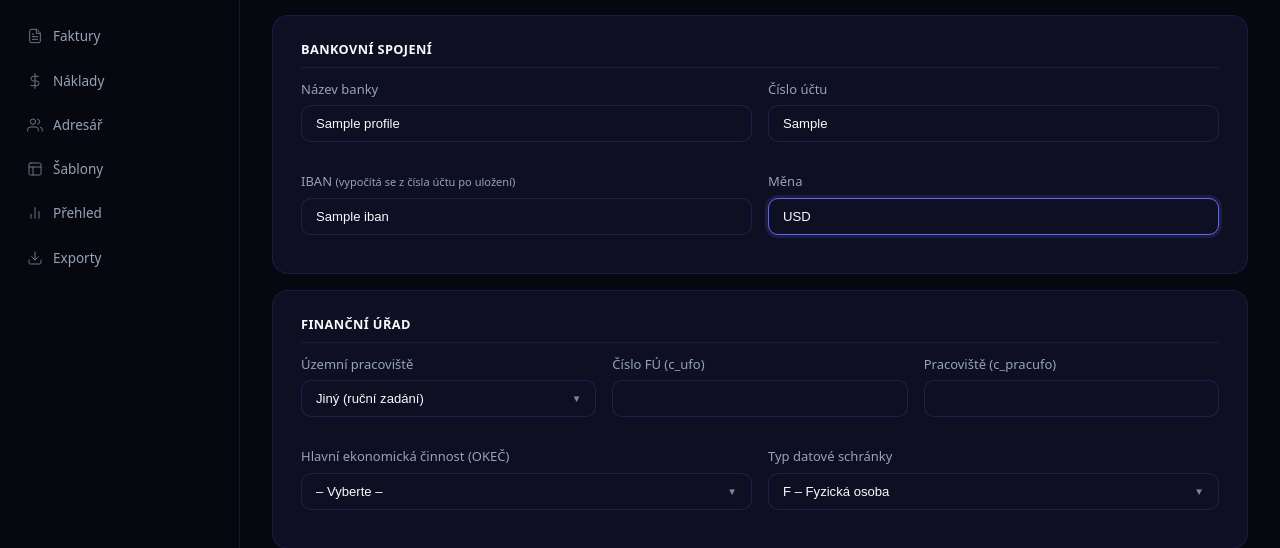
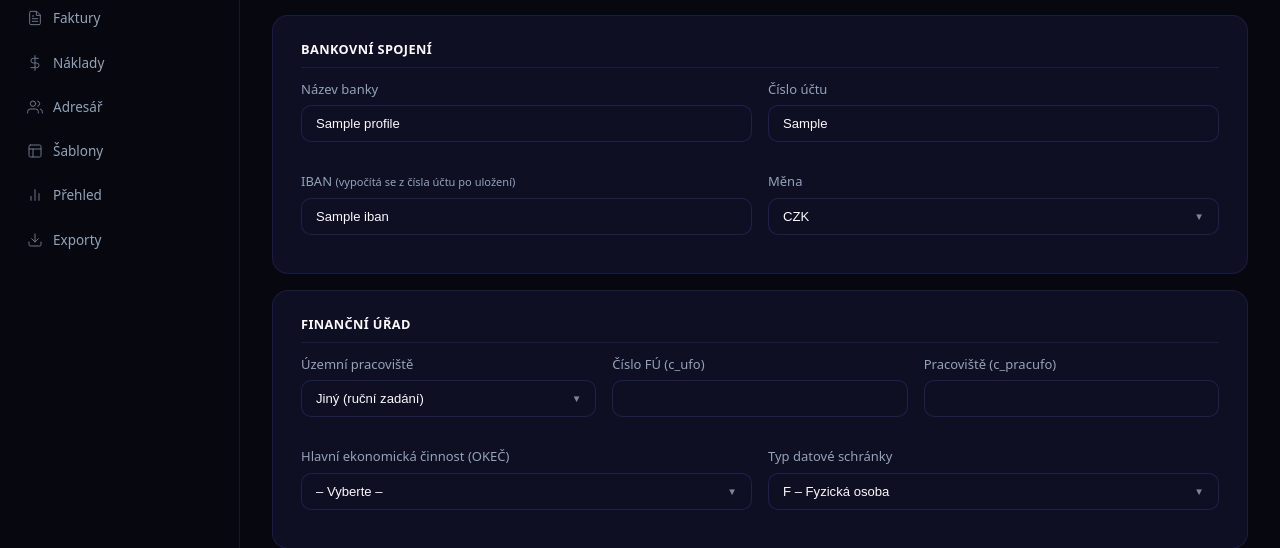
Before and after one commit to wlaschinsky/invoiczech, a Python web app: template app/templates/profile.html in a window 1280 px wide, after a click on "Měna". Shown: the part 665-1213 px from the top of the page. Run offline with Jinja, Linux system fonts and the light colour scheme; the template is opened without the code that fills it: most values are stand-ins (such as "Sample title", 1, 10 or a date in 2020).

Commit message:
style: měna v profilu — dropdown CZK/EUR/USD

```diff
--- a/app/templates/profile.html
+++ b/app/templates/profile.html
@@ -113,7 +113,11 @@
       </div>
       <div class="form-group">
         <label for="currency">Měna</label>
-        <input type="text" id="currency" name="currency" value="{{ profile.currency }}" class="form-control" data-testid="profile-currency-field">
+        <select id="currency" name="currency" class="form-control" data-testid="profile-currency-select">
+          {% for c in ['CZK', 'EUR', 'USD'] %}
+          <option data-value="{{ c }}" {% if profile.currency == c %}selected{% endif %}>{{ c }}</option>
+          {% endfor %}
+        </select>
       </div>
     </div>
   </div>
```
